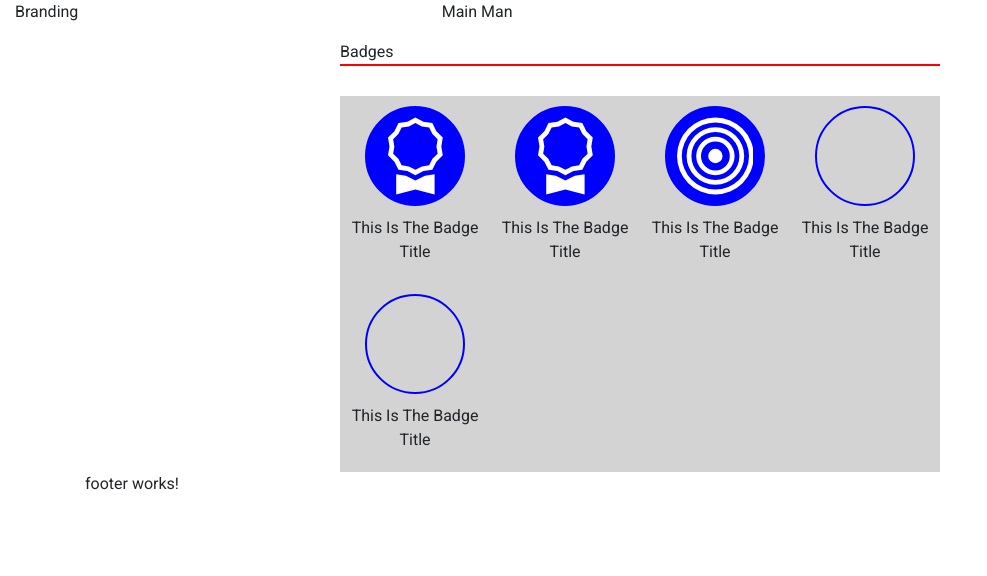
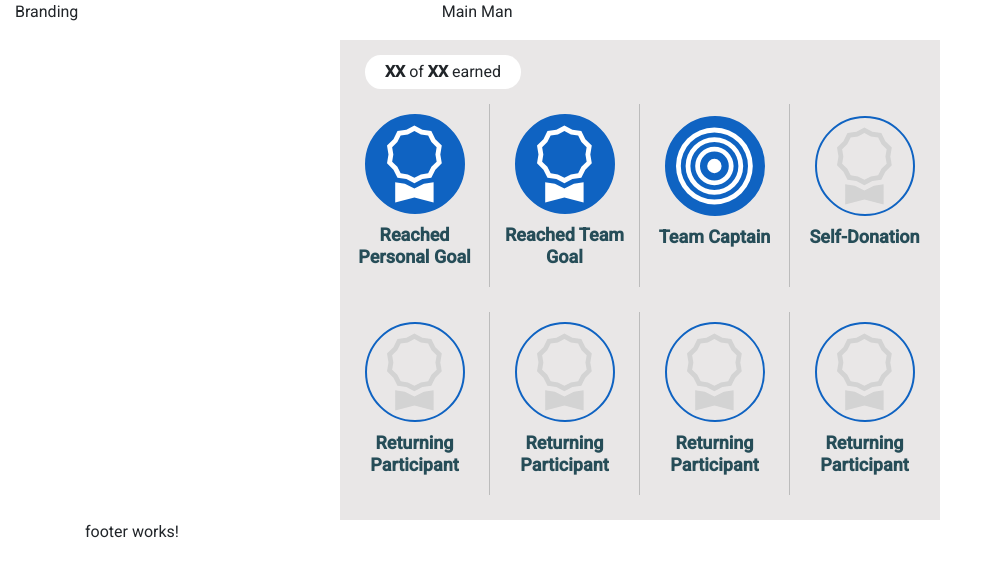
Before and after one commit to mjhandy/AngularBoilerPlate, an Angular app: page / in a window 1280 px wide. Shown: the top 576 px of the page, without its empty margins (0-987 px from the left). Built offline with nearby package versions, Linux system fonts and the light colour scheme.

Commit message:
* git ignore updated * modal badge updates

```diff
--- a/src/app/components/badge-modal/badge-modal.component.html
+++ b/src/app/components/badge-modal/badge-modal.component.html
@@ -1,6 +1,11 @@
 <div class='badgeModal'>
-  <div class='badgeModal-title'>{{ title }}</div>
+  <div class='badgeModal-body'>
+
+    <!-- Badge Counter Start -->
+    <div class='badgeModal-counter'><span class='badgeModal-counter__count'>XX</span> of <span class='badgeModal-counter__total'>XX</span> earned</div>
+    <!-- Badger Counter End -->
     <div class='badgeModal-group'>
+
       <!-- Badge Start -->
       <div class='badgeModal-card justify-content-center'>
         <div class='badgeModal-card__header justify-content-center on'>
@@ -10,7 +15,7 @@
             <path d="M4 11.794V16l4-1 4 1v-4.206l-2.018.306L8 13.126 6.018 12.1 4 11.794z" />
           </svg>
         </div>
-      <div class='badgeModal-card__body'>This is the badge title</div>
+        <div class='badgeModal-card__body'>Reached Personal Goal</div>
       </div>
       <!-- Bagde End -->
 
@@ -23,23 +28,22 @@
             <path d="M4 11.794V16l4-1 4 1v-4.206l-2.018.306L8 13.126 6.018 12.1 4 11.794z" />
           </svg>
         </div>
-      <div class='badgeModal-card__body'>This is the badge title</div>
+        <div class='badgeModal-card__body'>Reached Team Goal</div>
       </div>
       <!-- Bagde End -->
 
 
       <!-- Badge Start -->
       <div class='badgeModal-card justify-content-center'>
-      <div class='badgeModal-card__header justify-content-center on'
-      matBadge="8" matBadgeColor="warn">
-        <svg xmlns="http://www.w3.org/2000/svg"  viewBox="0 0 16 16">
-          <path d="M8 15A7 7 0 1 1 8 1a7 7 0 0 1 0 14zm0 1A8 8 0 1 0 8 0a8 8 0 0 0 0 16z"/>
-          <path d="M8 13A5 5 0 1 1 8 3a5 5 0 0 1 0 10zm0 1A6 6 0 1 0 8 2a6 6 0 0 0 0 12z"/>
-          <path d="M8 11a3 3 0 1 1 0-6 3 3 0 0 1 0 6zm0 1a4 4 0 1 0 0-8 4 4 0 0 0 0 8z"/>
-          <path d="M9.5 8a1.5 1.5 0 1 1-3 0 1.5 1.5 0 0 1 3 0z"/>
+        <div class='badgeModal-card__header justify-content-center on' matBadge="8" matBadgeColor="warn">
+          <svg xmlns="http://www.w3.org/2000/svg" viewBox="0 0 16 16">
+            <path d="M8 15A7 7 0 1 1 8 1a7 7 0 0 1 0 14zm0 1A8 8 0 1 0 8 0a8 8 0 0 0 0 16z" />
+            <path d="M8 13A5 5 0 1 1 8 3a5 5 0 0 1 0 10zm0 1A6 6 0 1 0 8 2a6 6 0 0 0 0 12z" />
+            <path d="M8 11a3 3 0 1 1 0-6 3 3 0 0 1 0 6zm0 1a4 4 0 1 0 0-8 4 4 0 0 0 0 8z" />
+            <path d="M9.5 8a1.5 1.5 0 1 1-3 0 1.5 1.5 0 0 1 3 0z" />
           </svg>
         </div>
-      <div class='badgeModal-card__body'>This is the badge title</div>
+        <div class='badgeModal-card__body'>Team Captain</div>
       </div>
       <!-- Bagde End -->
 
@@ -54,7 +58,7 @@
             <path d="M4 11.794V16l4-1 4 1v-4.206l-2.018.306L8 13.126 6.018 12.1 4 11.794z" />
           </svg>
         </div>
-      <div class='badgeModal-card__body'>This is the badge title</div>
+        <div class='badgeModal-card__body'>Self-Donation</div>
       </div>
       <!-- Bagde End -->
 
@@ -69,9 +73,51 @@
             <path d="M4 11.794V16l4-1 4 1v-4.206l-2.018.306L8 13.126 6.018 12.1 4 11.794z" />
           </svg>
         </div>
-      <div class='badgeModal-card__body'>This is the badge title</div>
+        <div class='badgeModal-card__body'>Returning Participant</div>
+      </div>
+      <!-- Bagde End -->
+
+      <!-- Badge Start -->
+      <div class='badgeModal-card justify-content-center'>
+        <div class='badgeModal-card__header justify-content-center'>
+          <svg xmlns="http://www.w3.org/2000/svg" viewBox="0 0 16 16">
+            <path
+              d="M9.669.864L8 0 6.331.864l-1.858.282-.842 1.68-1.337 1.32L2.6 6l-.306 1.854 1.337 1.32.842 1.68 1.858.282L8 12l1.669-.864 1.858-.282.842-1.68 1.337-1.32L13.4 6l.306-1.854-1.337-1.32-.842-1.68L9.669.864zm1.196 1.193l.684 1.365 1.086 1.072L12.387 6l.248 1.506-1.086 1.072-.684 1.365-1.51.229L8 10.874l-1.355-.702-1.51-.229-.684-1.365-1.086-1.072L3.614 6l-.25-1.506 1.087-1.072.684-1.365 1.51-.229L8 1.126l1.356.702 1.509.229z" />
+            <path d="M4 11.794V16l4-1 4 1v-4.206l-2.018.306L8 13.126 6.018 12.1 4 11.794z" />
+          </svg>
+        </div>
+        <div class='badgeModal-card__body'>Returning Participant</div>
+      </div>
+      <!-- Bagde End -->
+
+      <!-- Badge Start -->
+      <div class='badgeModal-card justify-content-center'>
+        <div class='badgeModal-card__header justify-content-center'>
+          <svg xmlns="http://www.w3.org/2000/svg" viewBox="0 0 16 16">
+            <path
+              d="M9.669.864L8 0 6.331.864l-1.858.282-.842 1.68-1.337 1.32L2.6 6l-.306 1.854 1.337 1.32.842 1.68 1.858.282L8 12l1.669-.864 1.858-.282.842-1.68 1.337-1.32L13.4 6l.306-1.854-1.337-1.32-.842-1.68L9.669.864zm1.196 1.193l.684 1.365 1.086 1.072L12.387 6l.248 1.506-1.086 1.072-.684 1.365-1.51.229L8 10.874l-1.355-.702-1.51-.229-.684-1.365-1.086-1.072L3.614 6l-.25-1.506 1.087-1.072.684-1.365 1.51-.229L8 1.126l1.356.702 1.509.229z" />
+            <path d="M4 11.794V16l4-1 4 1v-4.206l-2.018.306L8 13.126 6.018 12.1 4 11.794z" />
+          </svg>
+        </div>
+        <div class='badgeModal-card__body'>Returning Participant</div>
+      </div>
+      <!-- Bagde End -->
+
+      <!-- Badge Start -->
+      <div class='badgeModal-card justify-content-center'>
+        <div class='badgeModal-card__header justify-content-center'>
+          <svg xmlns="http://www.w3.org/2000/svg" viewBox="0 0 16 16">
+            <path
+              d="M9.669.864L8 0 6.331.864l-1.858.282-.842 1.68-1.337 1.32L2.6 6l-.306 1.854 1.337 1.32.842 1.68 1.858.282L8 12l1.669-.864 1.858-.282.842-1.68 1.337-1.32L13.4 6l.306-1.854-1.337-1.32-.842-1.68L9.669.864zm1.196 1.193l.684 1.365 1.086 1.072L12.387 6l.248 1.506-1.086 1.072-.684 1.365-1.51.229L8 10.874l-1.355-.702-1.51-.229-.684-1.365-1.086-1.072L3.614 6l-.25-1.506 1.087-1.072.684-1.365 1.51-.229L8 1.126l1.356.702 1.509.229z" />
+            <path d="M4 11.794V16l4-1 4 1v-4.206l-2.018.306L8 13.126 6.018 12.1 4 11.794z" />
+          </svg>
+        </div>
+        <div class='badgeModal-card__body'>Returning Participant</div>
       </div>
       <!-- Bagde End -->
 
     </div>
+
   </div>
+
+</div>
--- a/src/app/components/badge-modal/badge-modal.component.scss
+++ b/src/app/components/badge-modal/badge-modal.component.scss
@@ -1,40 +1,104 @@
+/*
+  Required included
+*/
+@import '~bootstrap/scss/bootstrap';
+
+
+/*
+  variables
+*/
+$border : #BCBCBC;
+
 .badgeModal {
-  width: 600px;
+  width: 100%;
 
   display: flex;
   flex-direction: column;
   flex-wrap: nowrap;
   margin: auto;
 
+  @include media-breakpoint-up(lg) {
+    width: 600px;
+  }
+
   &-title {
     border-bottom: 2px solid red;
     margin-bottom: 30px;
   }
 
+  /*
+    The body holds the counter and badges
+  */
+  &-body {
+    background-color: #E9E7E7;
+    width: 100%;
+    display: flex;
+    flex-flow: column nowrap;
+  }
+
+  /* Badge counter */
+  &-counter {
+    background-color: white;
+    padding: 5px 20px;
+    margin: 15px 0;
+    border-radius: 10%/50%;
+    width: fit-content;
+    margin-left: 25px;
+
+    &__count,
+    &__total {
+      font-weight: 700;
+    }
+  }
+
+  /* Badge group */
   &-group {
-    background-color: lightgray;
     width: 100%;
     display: flex;
     flex-flow: row wrap;
   }
 
+  /* individual badges */
   &-card {
-    border: none;
+
     align-items: center;
     border-radius: 0;
-    border: none;
+    border-right: 1px solid $border;
     background-color: transparent;
     padding-top: 10px;
     padding-bottom: 10px;
-    width: 25%;
+    margin-bottom: 25px;
+    width: 50%;
     display: flex;
     flex-flow: column nowrap;
+
+    &:nth-child(even) {
+      border-right-color: transparent;
+    }
+
+
+    @include media-breakpoint-up(lg) {
+
+      width: 25%;
+      border-right: 1px solid $border;
+
+      &:nth-child(even) {
+        border-right-color: $border;
+      }
+
+      &:nth-child(4n+4) {
+
+        border-right-color: transparent;
+
+      }
+
+    }
 
     &__header {
       background: transparent;
       width: 100px;
       height: 100px;
-      border: 2px solid blue;
+      border: 2px solid #0F63C2;
       border-radius: 50%;
       fill: lightgray;
       display: flex;
@@ -44,7 +108,7 @@
       }
 
       &.on {
-        background-color: blue;
+        background-color: #0F63C2;
         fill: white;
       }
     }
@@ -53,6 +117,12 @@
       text-align: center;
       text-transform: capitalize;
       padding: 10px 0;
+      width: 80%;
+      font-size: 18px;
+      line-height: 1.2;
+      font-weight: 700;
+      color: #264D58;
+      min-height: 60px;
     }
 
   }
--- a/src/app/components/badge-modal/badge-modal.component.ts
+++ b/src/app/components/badge-modal/badge-modal.component.ts
@@ -12,9 +12,6 @@ import {MatBadgeModule} from '@angular/material/badge';
 
 export class BadgeModalComponent implements OnInit {
 
-  title = 'Badges'
-
-
 
 
   constructor() { }
```
Also changed, not shown: 1 other file (tests, documents, lock files or other folders). Lines whose indentation alone changed are shown as unchanged.
